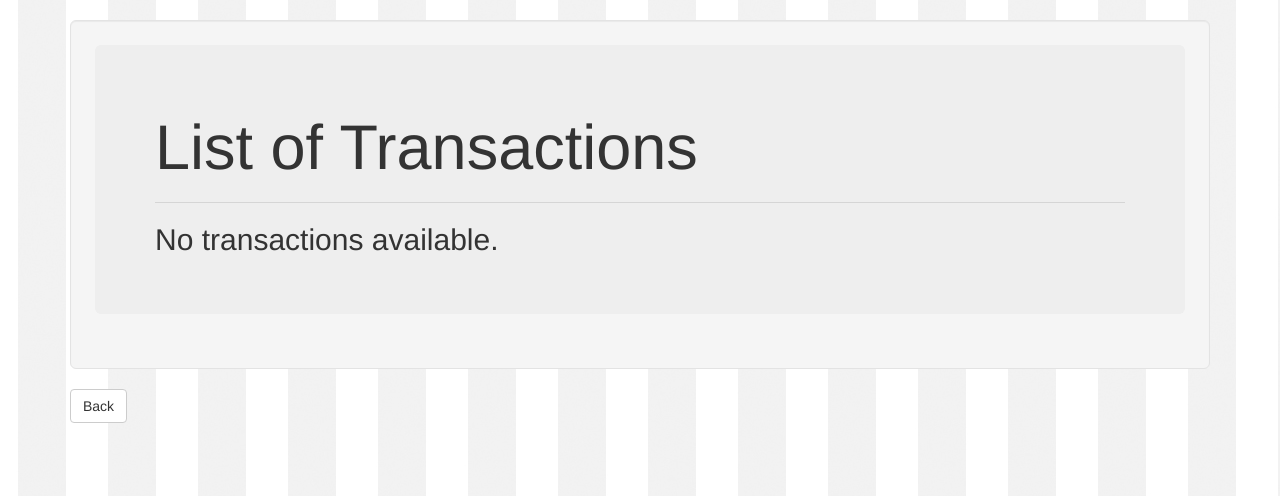
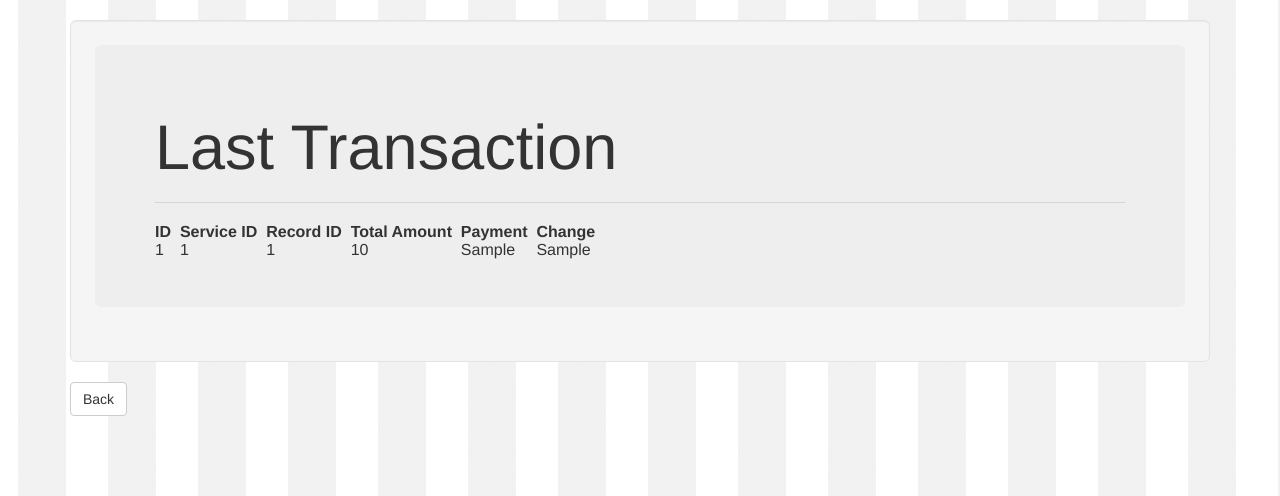
Before and after one commit to SofEng22016/eteam, a PHP site: page /viewlasttransact.php in a window 1280 px wide. Shown: the part 52-548 px from the top of the page. Run offline with PHP 8.4, Linux system fonts and the light colour scheme; tables that the repository leaves empty or names only in its code hold one stand-in row (values such as "Sample post"); some libraries are stand-ins or nearby versions.

Commit message:
Update: -Fixed the problem for the viewlasttransact.php wherein it shows nothing. -Fixed the problem for the viewtransactions.php wherein it skipped the first row of the transactions table and showed the rest of the rows.

```diff
--- a/BayaniCarwash/viewlasttransact.php
+++ b/BayaniCarwash/viewlasttransact.php
@@ -36,7 +36,7 @@
     <div class = "container">
 		<div class ="well well-lg">
 			<div class="jumbotron">
-				<h1>List of Transactions</h1>
+				<h1>Last Transaction</h1>
   			<hr/>
   			<?php
   				$dbhost = "localhost";
@@ -46,13 +46,20 @@
 
 				$connect = mysqli_connect($dbhost,$dbuser,$dbpass,$dbName) or die("ERROR: Database connection failed");
 
-  				$query = "SELECT * FROM transactions WHERE id = LAST_INSERT_ID()";
+  				$query = "select * from transactions";
   				$result = mysqli_query($connect, $query)
   						or die("Error querying database.");
-  				if($row = mysqli_fetch_array($result)!= null) {
+  				$lastId = (mysqli_num_rows($result));
+  				$query = "select * from transactions where id='$lastId'";
+  				$result = mysqli_query($connect, $query)
+  				or die("Error querying database.");
+  				if($result != null) {
+  			  	$row = mysqli_fetch_assoc($result);
 				echo '<table>';
-				echo '<tr><th>ID</th><th>Service ID</th><th>Record ID</th><th>Total Amount
-							</th><th>Payment</th><th>Change</th></tr>';
+				echo '<tr><th>ID&nbsp;&nbsp;</th><th>Service ID&nbsp;&nbsp;
+						</th><th>Record ID&nbsp;&nbsp;</th><th>Total Amount&nbsp;&nbsp;
+							</th><th>Payment&nbsp;&nbsp;</th><th>Change&nbsp;&nbsp;
+								</th></tr>';
 				echo '<tr><td>' . $row['id'] . '</td>';
 				echo '<td>' . $row['service_id'] . '</td>';
 				echo '<td>' . $row['record_id'] . '</td>';
@@ -60,8 +67,11 @@
 				echo '<td>' . $row['payment'] . '</td>';
 				echo '<td>' . $row['change_'] . '</td>';
 				echo '</table>';
+
 				mysqli_close($connect);
-  				} else {
+				}
+
+  			 	else {
   					echo "<h2>No transactions available.</h2>";
   					mysqli_close($connect);
   				}
```
Also changed, not shown: BayaniCarwash/viewtransactions.php (+6 -3 lines).
